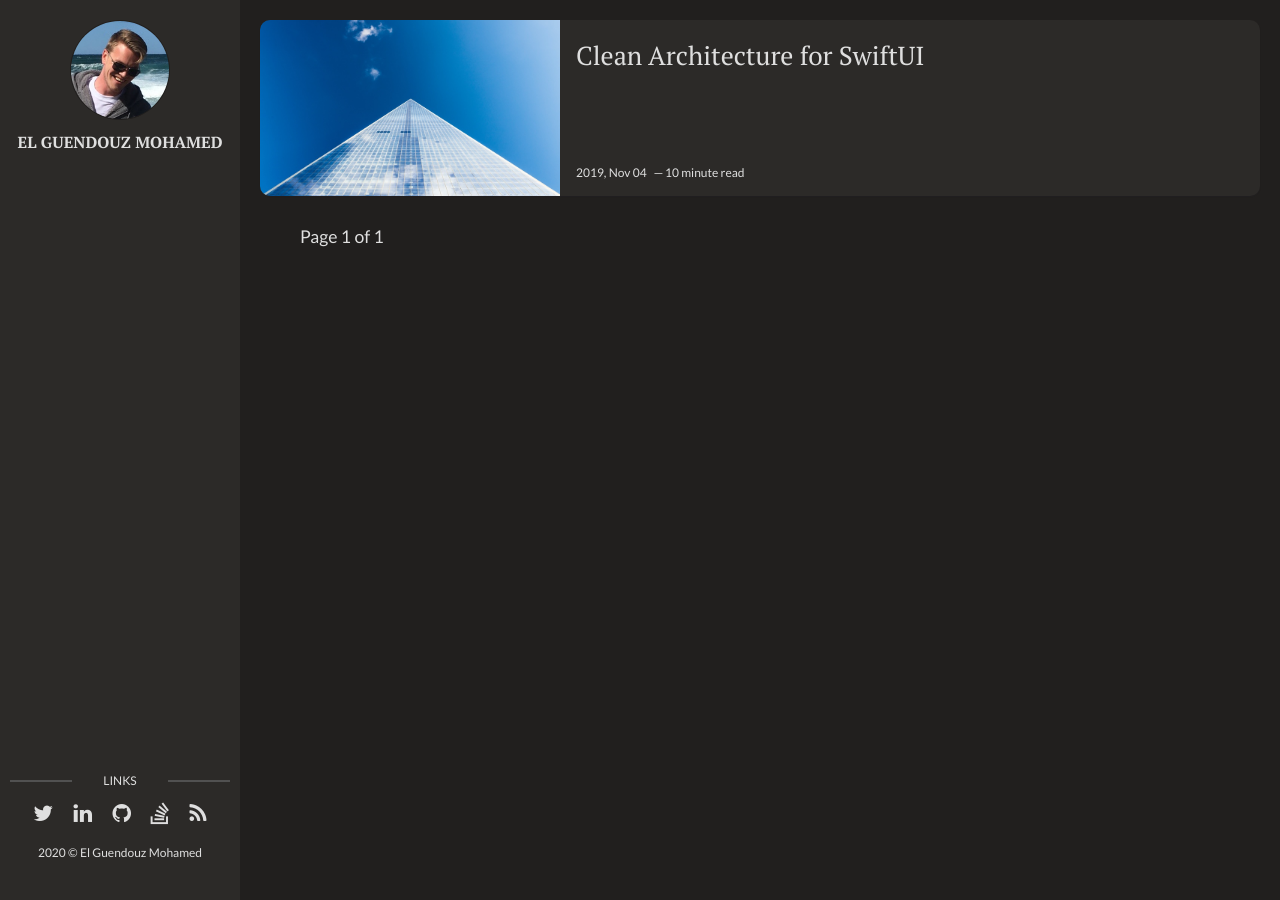
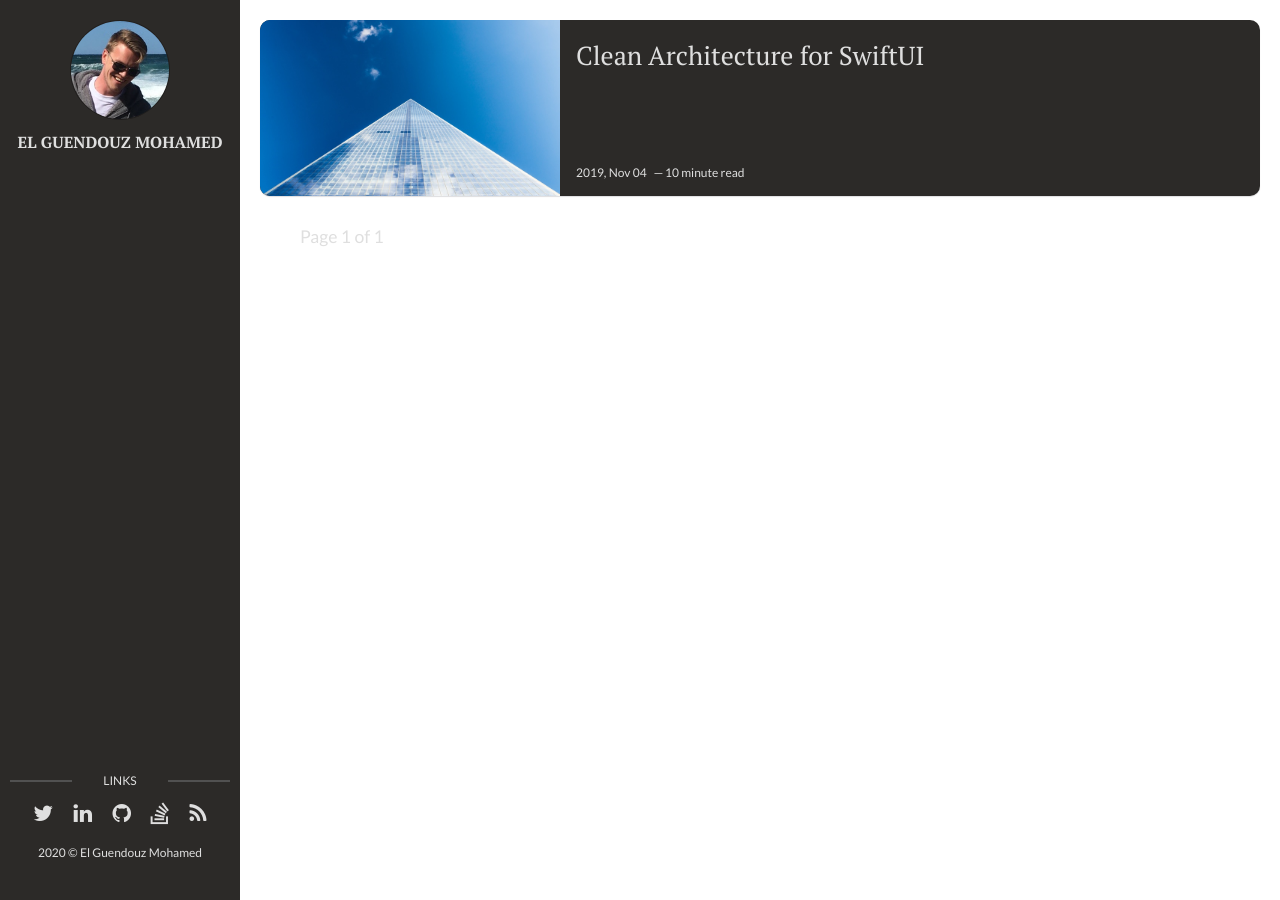
Before and after one commit to MohamedElGuendouz/mohamedelguendouz.github.io, a Jekyll site: the page built from index.html, in a window 1280 px wide. Built offline with Jekyll 4.4.1, drawn with Linux system fonts in a browser that asks for light colours; the list of posts is cut into pages by our own code.

Commit message:
update theme

```diff
--- a/assets/css/main.css
+++ b/assets/css/main.css
@@ -789,7 +789,7 @@
 body {
   font-family: "Lato", sans-serif;
   color: #DFDFDF;
-  background-color: #211F1E;
+  background-color: #ffffff;
   margin: 0;
   -webkit-font-smoothing: antialiased;
   -moz-osx-font-smoothing: grayscale;
```
